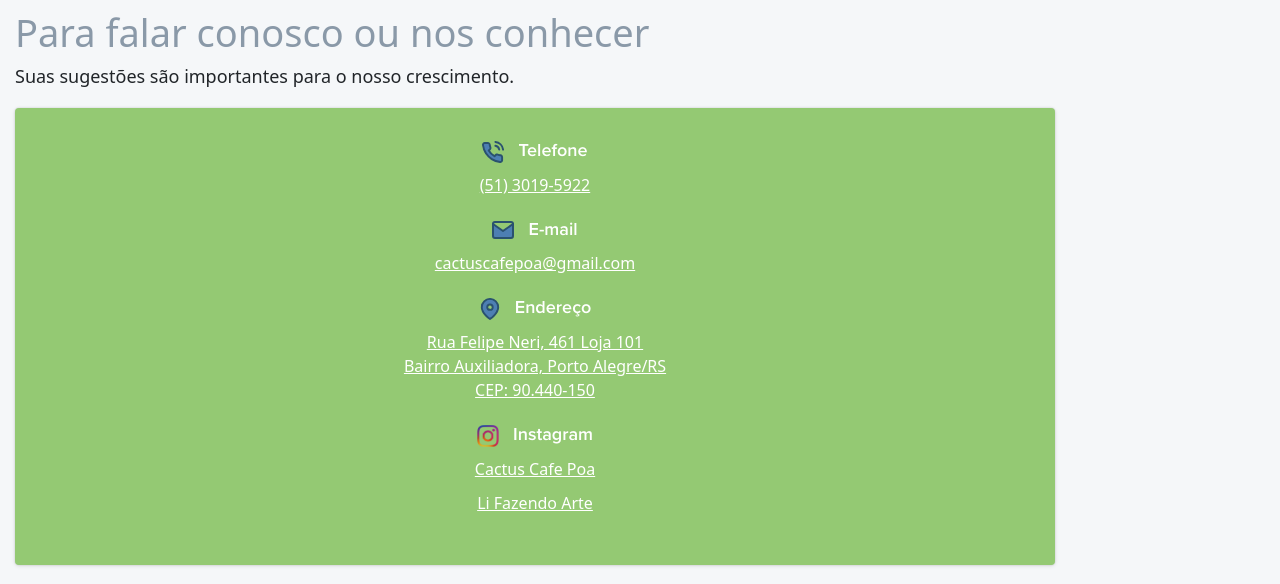
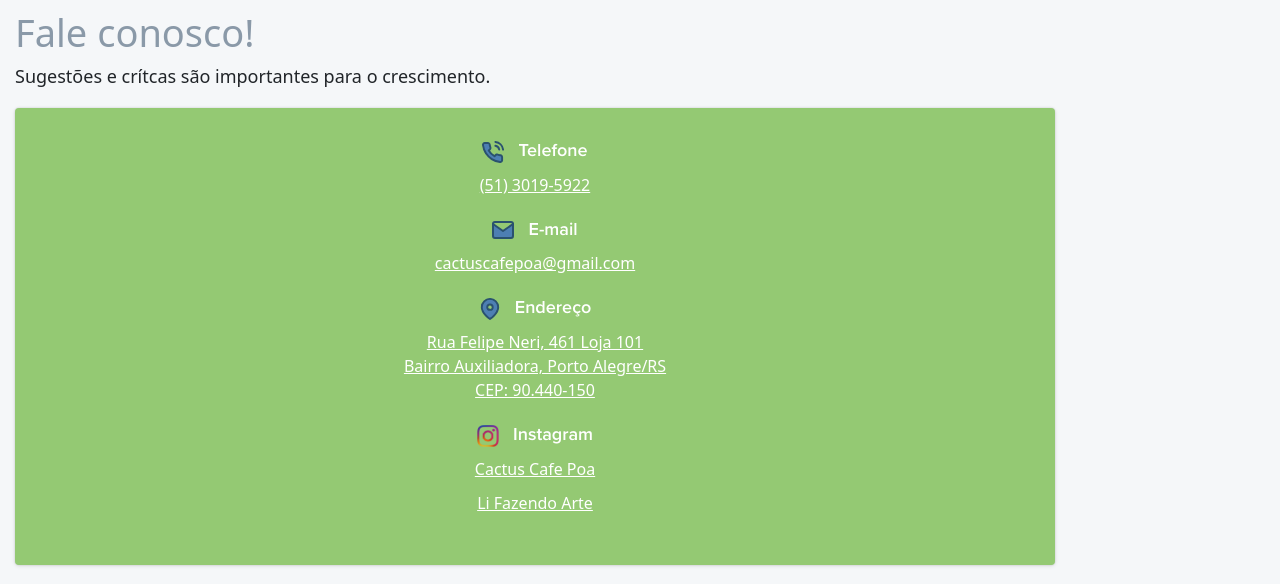
Before and after one commit to cactuscafepoa/cactus, a Laravel app: page /contato in a window 1280 px wide. Shown: the part 170-754 px from the top of the page. Run offline with Laravel 8, Linux system fonts and the light colour scheme; some libraries are stand-ins or nearby versions; some web fonts are replaced.

Commit message:
ajuste no contato

```diff
--- a/resources/views/site/contato/index.blade.php
+++ b/resources/views/site/contato/index.blade.php
@@ -11,8 +11,8 @@
 
     <div class="gray-background">
         <section class="main-wrapper" style="padding: 10px 0 20px 0;">
-            <h1 class="display-medium">Para falar conosco ou nos conhecer</h1>
-            <p>Suas sugestões são importantes para o nosso crescimento.</p>
+            <h1 class="display-medium">Fale conosco!</h1>
+            <p>Sugestões e crítcas são importantes para o crescimento.</p>
             <section class="contact__options"  style="grid-template-columns: initial;max-width: 1040px;">
                 <div class="contact__infos" style="text-align:center;">
                     <div>
```
